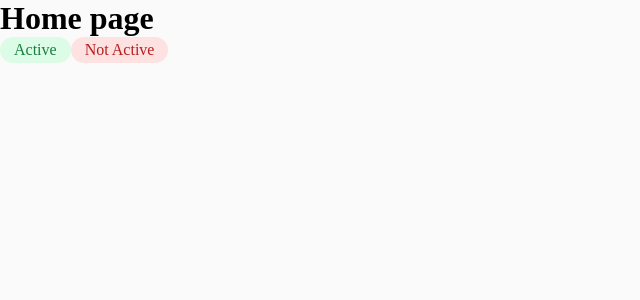
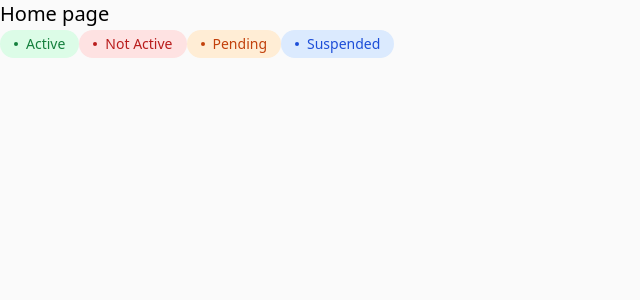
Before and after one commit to LytovchenkoOlenka/next-crm-project, a Next.js app: page / in a window 1280 px wide. Shown: the top 300 px of the page, without its empty margins (0-640 px from the left). Built offline with nearby package versions, Linux system fonts and the light colour scheme.

Commit message:
added_tailwind_styles

```diff
--- /dev/null
+++ b/postcss.config.js
@@ -0,0 +1,6 @@
+module.exports = {
+  plugins: {
+    tailwindcss: {},
+    autoprefixer: {},
+  },
+}
--- a/src/app/components/active-label.module.css
+++ /dev/null
@@ -1,11 +0,0 @@
-.label {
-    display: inline-flex;
-    padding: 4px 14px;
-    align-items: center;
-    gap: 8px;
-
-    border-radius: 28px;
-    background: #dcfce7;
-
-    color: #15803d;
-}
--- a/src/app/components/active-label.tsx
+++ /dev/null
@@ -1,10 +0,0 @@
-import React from 'react';
-import styles from './active-label.module.css';
-
-export interface ActiveLabelProps {
-    children: React.ReactNode;
-}
-
-export default function ActiveLabel({ children }: ActiveLabelProps) {
-    return <span className={styles.label}>{children}</span>;
-}
--- a/src/app/components/not-active-label.module.css
+++ /dev/null
@@ -1,11 +0,0 @@
-.label {
-    display: inline-flex;
-    padding: 4px 14px;
-    align-items: center;
-    gap: 8px;
-
-    border-radius: 28px;
-    background: #fee2e2;
-
-    color: #b91c1c;
-}
--- a/src/app/components/not-active-label.tsx
+++ /dev/null
@@ -1,10 +0,0 @@
-import React from 'react';
-import styles from './not-active-label.module.css';
-
-export interface NotActiveLabelProps {
-    children: React.ReactNode;
-}
-
-export default function NotActiveLabel({ children }: NotActiveLabelProps) {
-    return <span className={styles.label}>{children}</span>;
-}
--- /dev/null
+++ b/src/app/components/status-label.tsx
@@ -0,0 +1,28 @@
+import React from 'react';
+import clsx from "clsx";
+
+export enum Status{
+    Active='active',
+    NotActive='notActive',
+    Pending='pending',
+    Suspended='suspended'
+}
+
+export interface StatusLabelProps {
+    children: React.ReactNode;
+    status:Status;
+    disabled?: boolean;
+}
+
+export default function StatusLabel({ children,status,disabled }: StatusLabelProps) {
+    return <div className={clsx('inline-flex items-center py-1 px-3.5 rounded-3xl text-sm font-medium',
+        status===Status.Active &&'text-green-700 bg-green-100',
+        status===Status.NotActive &&'text-red-700 bg-red-100',
+        status===Status.Pending &&'text-orange-700 bg-orange-100',
+        status===Status.Suspended &&'text-blue-700 bg-blue-100',
+        {['opacity-75 cursor-not-allowed']:disabled})}
+    >
+        <div className="w-1 h-1 mr-2 rounded-full bg-current"/>
+        {children}
+    </div>;
+}
--- a/src/app/globals.css
+++ b/src/app/globals.css
@@ -1,3 +1,7 @@
+@tailwind base;
+@tailwind components;
+@tailwind utilities;
+
 :root {
   --background: #fafafa;
   --foreground: #171717;
--- a/src/app/page.tsx
+++ b/src/app/page.tsx
@@ -1,12 +1,13 @@
-import ActiveLabel from "@/app/components/active-label";
-import NotActiveLabel from "@/app/components/not-active-label";
+import StatusLabel, {Status} from "@/app/components/status-label";
 
 export default function Home() {
   return (
       <main >
-        <h1>Home page</h1>
-          <ActiveLabel>Active</ActiveLabel>
-          <NotActiveLabel>Not Active</NotActiveLabel>
+        <h1 className="text-xl">Home page</h1>
+          <StatusLabel status={Status.Active}>Active</StatusLabel>
+          <StatusLabel status={Status.NotActive}>Not Active</StatusLabel>
+          <StatusLabel status={Status.Pending}>Pending</StatusLabel>
+          <StatusLabel status={Status.Suspended}>Suspended</StatusLabel>
       </main>
   );
 }
--- /dev/null
+++ b/tailwind.config.js
@@ -0,0 +1,16 @@
+/** @type {import('tailwindcss').Config} */
+module.exports = {
+    content: ['./src/**/*.{js,ts,jsx,tsx}'],
+    theme: {
+        extend: {},
+    },
+    plugins: [],
+}
+
+
+// /** @type {import('tailwindcss').Config} */
+// export default {
+//   plugins: {
+//     '@tailwindcss/postcss': {},
+//   },
+// }
```
Also changed, not shown: package.json (+8 -4 lines), 1 other file (tests, documents, lock files or other folders).
